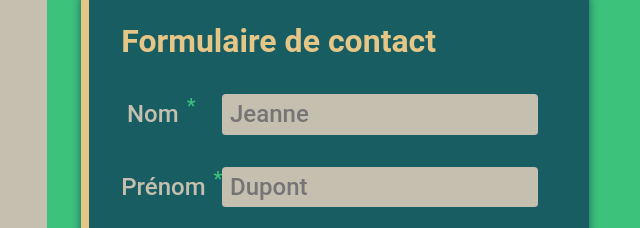
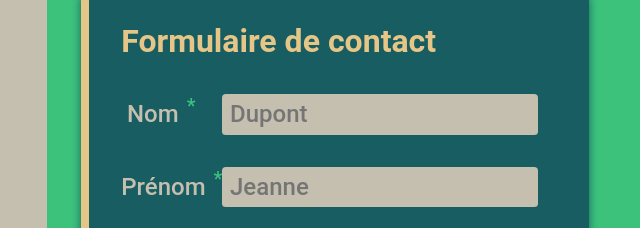
Before and after one commit to AnicetNgrt/e-portfolio, a plain HTML site: page index.html in a window 1280 px wide. Shown: the part 1995-2223 px from the top of the page, 273-913 px from the left. Drawn offline with nearby package versions, Linux system fonts and the light colour scheme.

Commit message:
fixing form incoherence

```diff
--- a/index.html
+++ b/index.html
@@ -125,10 +125,10 @@
                     Formulaire de contact
                   </legend>
                   <label for="nom">Nom<span class="astérisque">*</span></label>
-                  <input type="text" name="nom" id="nom" placeholder="Jeanne" minlength="4" required  />
+                  <input type="text" name="nom" id="nom" placeholder="Dupont" minlength="4" required  />
                   <br />
                   <label for="prenom">Prénom<span class="astérisque">*</span></label>
-                  <input type="text" name="prenom" id="prenom" placeholder="Dupont" minlength="4" required/>
+                  <input type="text" name="prenom" id="prenom" placeholder="Jeanne" minlength="4" required/>
                   <br />
                   <label for="type">Vous-êtes</label>
                   <select name="type" id="type">
```
